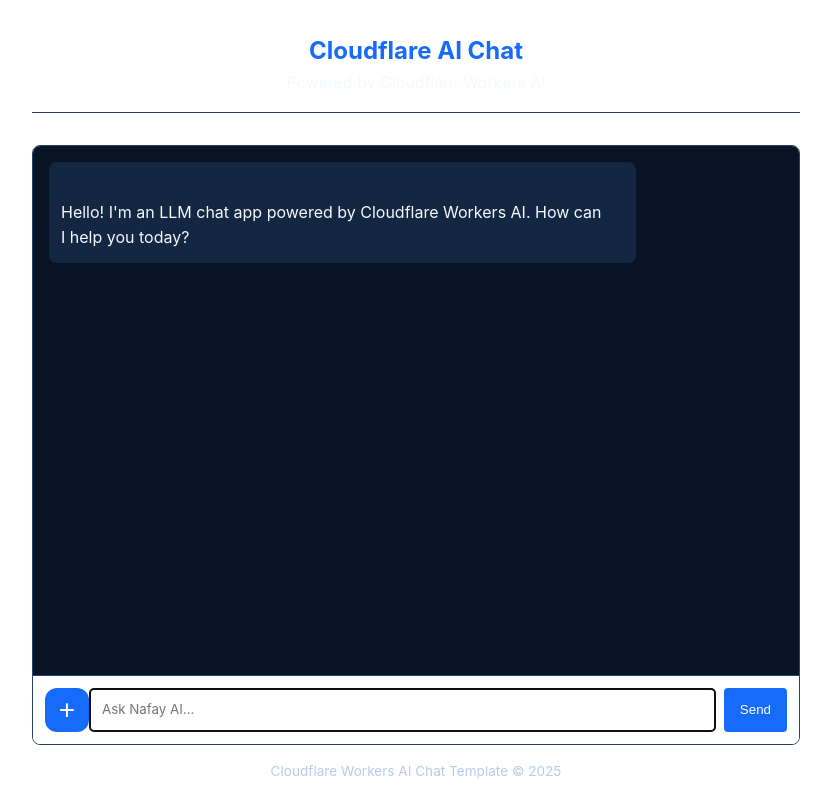
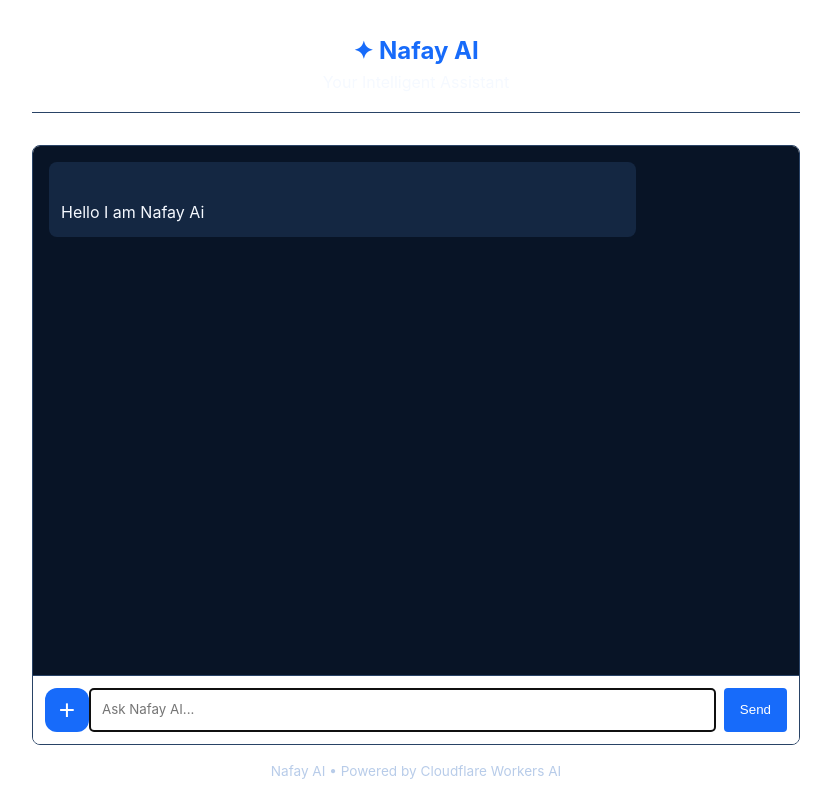
Before and after one commit to abdulnafaykalhoro/llm-chat-app-template, a website: page public/index.html in a window 1280 px wide. Shown: the whole page, without its empty margins (224-1055 px from the left). Drawn offline with Linux system fonts and the light colour scheme.

Commit message:
Update Nafay AI Branding
Nafay Ai branding

```diff
--- a/public/index.html
+++ b/public/index.html
@@ -243,16 +243,17 @@
 	</head>
 	<body>
 		<header>
-			<h1>Cloudflare AI Chat</h1>
-			<p>Powered by Cloudflare Workers AI</p>
-		</header>
+
+<h1>✦ Nafay AI</h1>
+<p>Your Intelligent Assistant</p>
+
+			</header>
 
 		<div class="chat-container">
 			<div id="chat-messages" class="chat-messages">
 				<div class="message assistant-message">
 					<p>
-						Hello! I'm an LLM chat app powered by Cloudflare Workers AI. How can
-						I help you today?
+						Hello I am Nafay Ai
 					</p>
 				</div>
 			</div>
@@ -299,7 +300,9 @@
 		</div>
 
 		<footer>
-			<p>Cloudflare Workers AI Chat Template &copy; 2025</p>
+
+<p>Nafay AI • Powered by Cloudflare Workers AI</p>
+
 		</footer>
 
 		<!-- Chat app script -->
```
